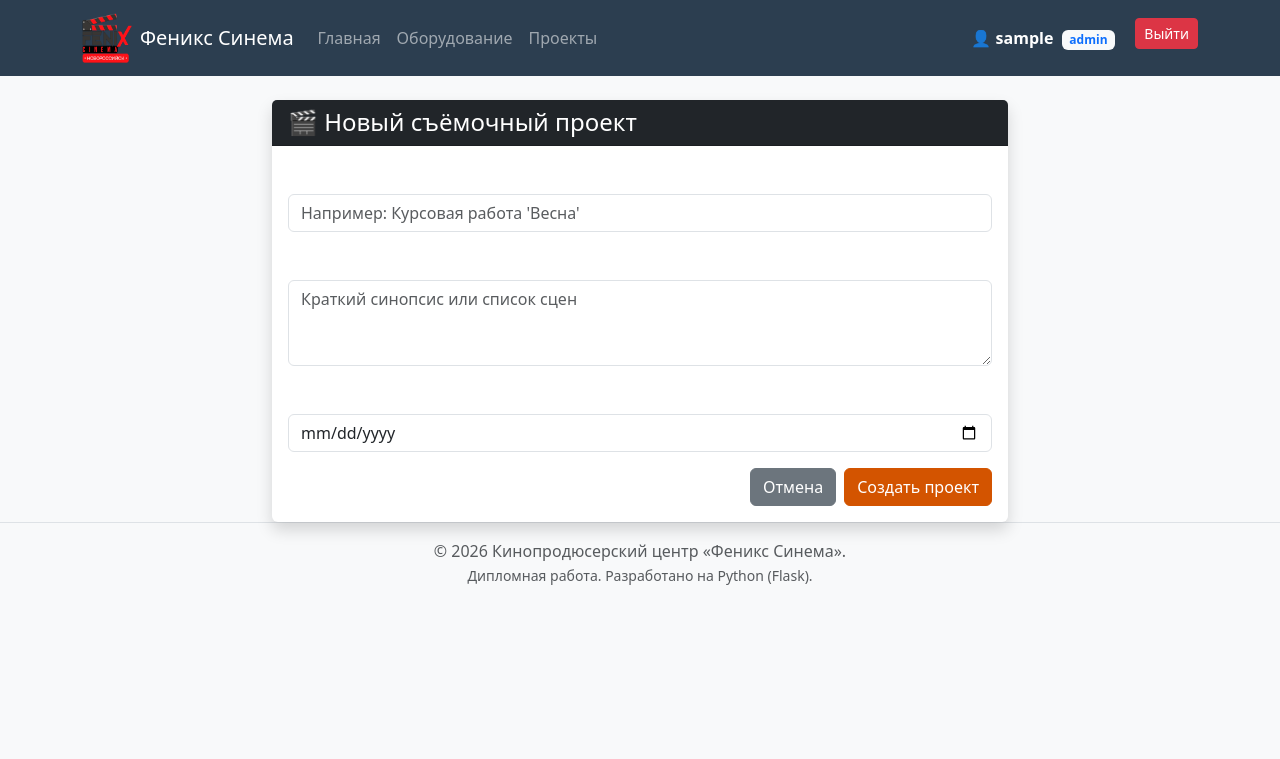
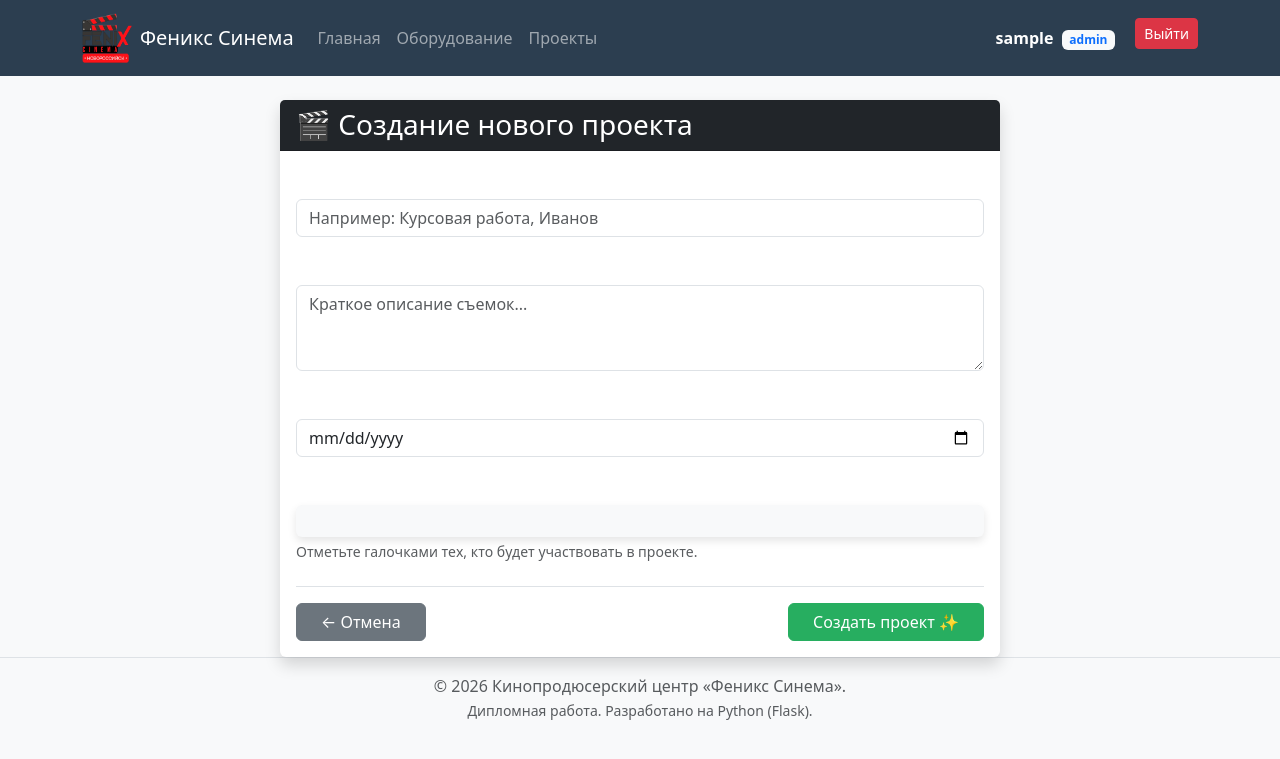
Before and after one commit to poltoraska/Phoenix-Cinema, a Flask app: page /projects/new in a window 1280 px wide. Shown: the top 759 px of the page. Run offline with Flask 3, Linux system fonts and the light colour scheme; the visitor is signed in with stand-in values (Sample User, id 1); data comes from the database, SQL or seed files in the repository.

Commit message:
Добавлена возможность изменять/удалять проекты. Видно кто создал проект

```diff
--- a/app.py
+++ b/app.py
@@ -41,6 +41,12 @@
     def __repr__(self):
         return f'<User {self.username}>'
 
+# 1. Вспомогательная таблица связей
+project_participants = db.Table('project_participants',
+    db.Column('project_id', db.Integer, db.ForeignKey('project.id'), primary_key=True),
+    db.Column('user_id', db.Integer, db.ForeignKey('user.id'), primary_key=True)
+)
+
 # Таблица 2: Съемочные проекты [cite: 7, 8]
 class Project(db.Model):
     id = db.Column(db.Integer, primary_key=True)
@@ -51,6 +57,13 @@
     # Связь с создателем (Foreign Key)
     # В SQL: FOREIGN KEY (created_by) REFERENCES user(id)
     created_by = db.Column(db.Integer, db.ForeignKey('user.id'), nullable=False)
+    # Это связь, которая позволяет по цифре найти человека
+    author = db.relationship('User', foreign_keys=[created_by], backref='created_projects')
+
+    #Участники проекта
+    # secondary указывает на вспомогательную таблицу
+    participants = db.relationship('User', secondary=project_participants, lazy='subquery',
+        backref=db.backref('projects_participated', lazy=True))
 
 # Таблица 3: Оборудование и реквизит [cite: 13, 14]
 class Equipment(db.Model):
@@ -336,13 +349,91 @@
             created_by=current_user.id
         )
 
+        # Получение списка ID пользователей с галочками
+        participant_ids = request.form.getlist('participants')
+
+        #  Поиск этих людей в базе и прикрепление к проекту
+        for user_id in participant_ids:
+            user = User.query.get(user_id)
+            if user:
+                # Добавление пользователя в список участников проекта
+                new_project.participants.append(user)
+
         db.session.add(new_project)
         db.session.commit()
 
-        flash(f'Проект "{title}" успешно создан!')
+        flash(f'Проект "{title}" и съемочная группа успешно созданы!')
         return redirect(url_for('project_list'))
 
-    return render_template('create_project.html')
+    users = User.query.all()
+    return render_template('create_project.html', users=users)
+
+# --- РЕДАКТИРОВАНИЕ ПРОЕКТА ---
+@app.route('/projects/<int:id>/edit', methods=['GET', 'POST'])
+@login_required
+def edit_project(id):
+    project = Project.query.get_or_404(id)
+
+    # Защита: редактировать может только создатель или админ
+    if project.created_by != current_user.id and current_user.role != 'admin':
+        flash('У вас нет прав редактировать этот проект!')
+        return redirect(url_for('project_list'))
+
+    if request.method == 'POST':
+        # 1. Обновляет простые поля
+        project.title = request.form['title']
+        project.description = request.form['description']
+
+        try:
+            date_str = request.form['start_date']
+            project.start_date = datetime.strptime(date_str, '%Y-%m-%d').date()
+        except ValueError:
+            flash('Неверный формат даты')
+            return redirect(url_for('edit_project', id=id))
+
+        # 2. Обновление участников
+        # Очистка текущего списка участников
+        project.participants.clear()
+
+        # Получает новый список ID из формы
+        participant_ids = request.form.getlist('participants')
+
+        # Добавляет заново
+        for user_id in participant_ids:
+            user = User.query.get(user_id)
+            if user:
+                project.participants.append(user)
+
+        db.session.commit()
+        flash('Проект успешно обновлен!')
+        return redirect(url_for('project_list'))
+
+    # GET-запрос: показываем форму с текущими данными
+    users = User.query.all()
+    return render_template('edit_project.html', project=project, users=users)
+
+
+# --- УДАЛЕНИЕ ПРОЕКТА ---
+@app.route('/projects/<int:id>/delete', methods=['POST'])
+@login_required
+def delete_project(id):
+    project = Project.query.get_or_404(id)
+
+    # Защита: удалять может только создатель или админ
+    if project.created_by != current_user.id and current_user.role != 'admin':
+        flash('У вас нет прав удалять этот проект!')
+        return redirect(url_for('project_list'))
+
+    try:
+        # При удалении проекта удалятся и все бронирования
+        db.session.delete(project)
+        db.session.commit()
+        flash(f'Проект "{project.title}" удален.')
+    except Exception as e:
+        db.session.rollback()
+        flash('Ошибка при удалении проекта.')
+
+    return redirect(url_for('project_list'))
 
 # --- БРОНИРОВАНИЕ ---
 
--- a/templates/base.html
+++ b/templates/base.html
@@ -35,7 +35,7 @@
             {% if current_user.is_authenticated %}
                 <li class="nav-item d-flex align-items-center">
                   <a class="nav-link text-white fw-bold" href="/profile">
-                    👤 {{ current_user.username }}
+                    {{ current_user.username }}
                   <span class="badge bg-light text-primary mx-1">{{ current_user.role }}</span>
                   </a>
                 </li>
--- a/templates/create_project.html
+++ b/templates/create_project.html
@@ -1,36 +1,76 @@
 {% extends 'base.html' %}
 
 {% block content %}
+<div class="container mt-4">
     <div class="row justify-content-center">
         <div class="col-md-8">
             <div class="card shadow">
                 <div class="card-header bg-dark text-white">
-                <h4 class="mb-0">🎬 Новый съёмочный проект</h4>
+                    <h3 class="mb-0">🎬 Создание нового проекта</h3>
                 </div>
                 <div class="card-body">
+
                     <form method="POST">
                         <div class="mb-3">
-                        <label class="form-label">Название проекта (Фильм / Задание)</label>
-                        <input type="text" class="form-control" name="title" placeholder="Например: Курсовая работа 'Весна'" required>
+                            <label for="title" class="form-label fw-bold">Название проекта:</label>
+                            <input type="text" class="form-control" id="title" name="title" required
+                                   placeholder="Например: Курсовая работа, Иванов">
                         </div>
 
                         <div class="mb-3">
-                        <label class="form-label">Описание</label>
-                        <textarea class="form-control" name="description" rows="3" placeholder="Краткий синопсис или список сцен"></textarea>
+                            <label for="description" class="form-label fw-bold">Описание:</label>
+                            <textarea class="form-control" id="description" name="description" rows="3"
+                                      placeholder="Краткое описание съемок..."></textarea>
                         </div>
 
                         <div class="mb-3">
-                        <label class="form-label">Дата начала съёмок</label>
-                        <input type="date" class="form-control" name="start_date" required>
+                            <label for="start_date" class="form-label fw-bold">Дата начала съемок:</label>
+                            <input type="date" class="form-control" id="start_date" name="start_date" required>
                         </div>
 
-                    <div class="d-flex justify-content-end">
-                        <a href="/projects" class="btn btn-secondary me-2">Отмена</a>
-                        <button type="submit" class="btn btn-primary">Создать проект</button>
+                        <div class="mb-4">
+                            <label class="form-label fw-bold">Съемочная группа (Участники):</label>
+                            <div class="card p-3 bg-light" style="max-height: 250px; overflow-y: auto;">
+                                {% for user in users %}
+                                    {% if user.id != current_user.id %}
+                                    <div class="form-check d-flex align-items-center mb-2">
+                                        <input class="form-check-input me-2" type="checkbox" name="participants" value="{{ user.id }}" id="user_{{ user.id }}" style="cursor: pointer;">
+
+                                        <label class="form-check-label w-100" for="user_{{ user.id }}" style="cursor: pointer;">
+                                            <span class="fw-bold">{{ user.username }}</span>
+
+                                            {% if user.role == 'admin' %}
+                                                <span class="badge bg-danger ms-2">Администратор</span>
+                                            {% elif user.role == 'teacher' %}
+                                                <span class="badge bg-primary ms-2">Преподаватель</span>
+                                            {% elif user.role == 'employee' %}
+                                                <span class="badge bg-warning text-dark ms-2">Сотрудник</span>
+                                            {% elif user.role == 'student' %}
+                                                <span class="badge bg-info text-dark ms-2">Студент</span>
+                                            {% else %}
+                                                <span class="badge bg-secondary ms-2">{{ user.role }}</span>
+                                            {% endif %}
+                                        </label>
                                     </div>
+                                    {% endif %}
+                                {% endfor %}
+                            </div>
+                            <div class="form-text">Отметьте галочками тех, кто будет участвовать в проекте.</div>
+                        </div>
+
+                        <div class="d-flex justify-content-between mt-4 border-top pt-3">
+                            <a href="{{ url_for('project_list') }}" class="btn btn-secondary px-4">
+                                ← Отмена
+                            </a>
+                            <button type="submit" class="btn btn-success px-4">
+                                Создать проект ✨
+                            </button>
+                        </div>
+
                     </form>
                 </div>
             </div>
         </div>
     </div>
+</div>
 {% endblock %}
```
Also changed, not shown: templates/edit_project.html (added, +67 -0 lines), templates/projects.html (+45 -3 lines). Lines whose indentation alone changed are shown as unchanged.
